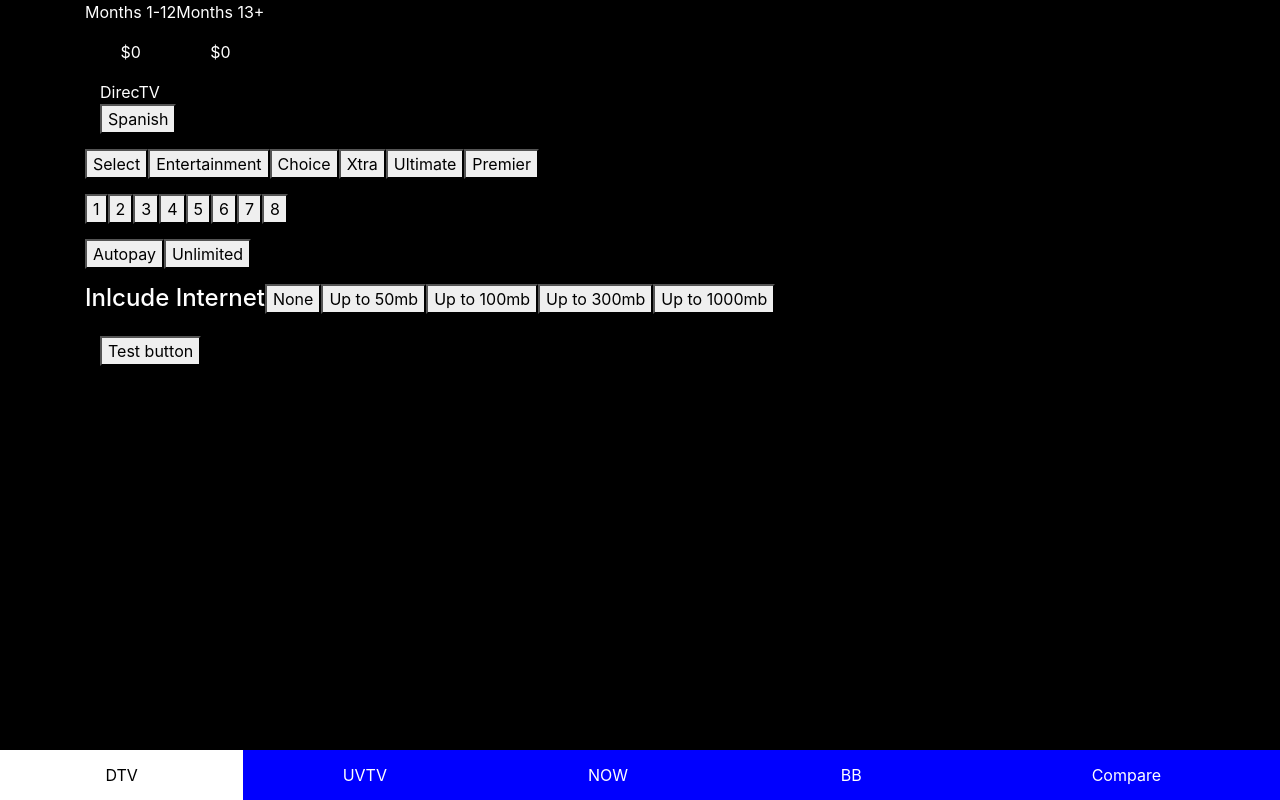
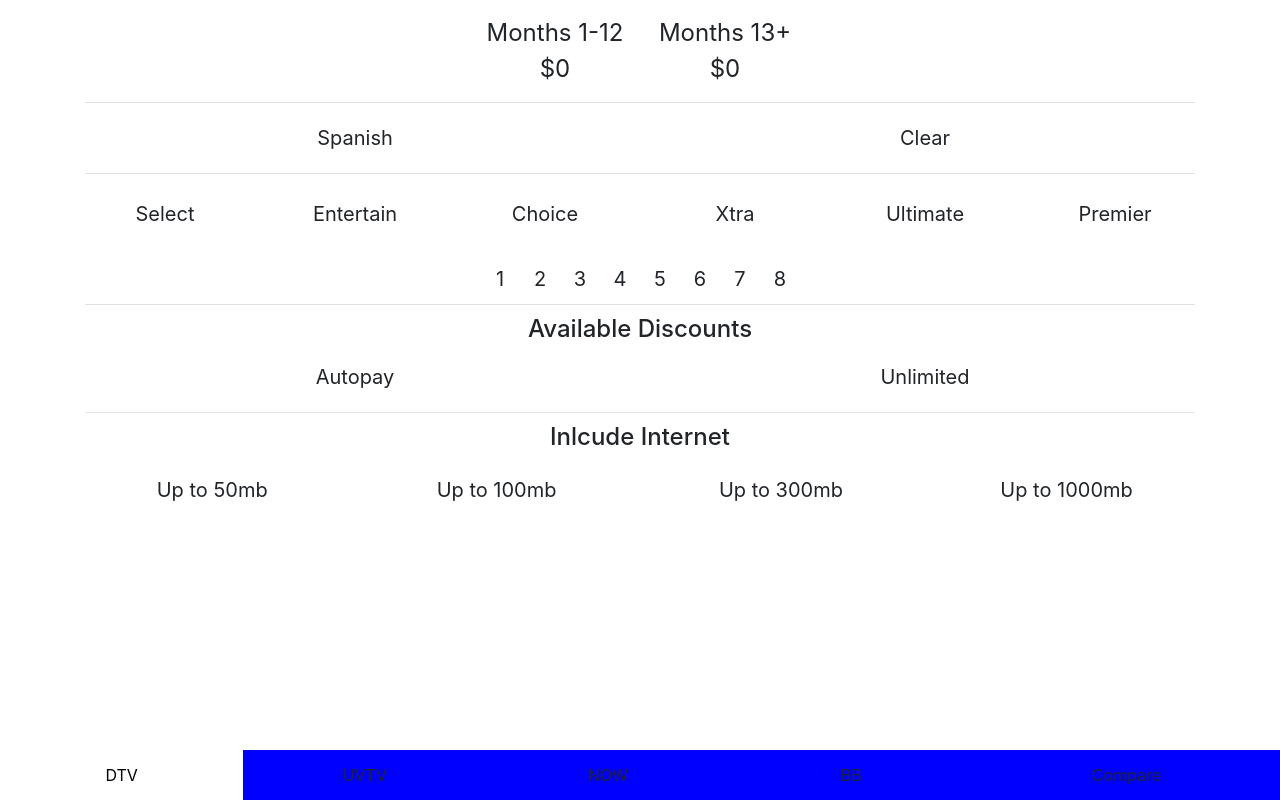
Before and after one commit to Bparsons0904/newPricing, an Angular app: page / in a window 1280 px wide. Built offline with nearby package versions, Linux system fonts and the light colour scheme.

Commit message:
Corrected tv and spanish selection bugs.  Base styling.

```diff
--- a/src/app/app.module.ts
+++ b/src/app/app.module.ts
@@ -8,6 +8,8 @@
 import { NotFoundComponent } from './components/not-found/not-found.component';
 import { NavBarComponent } from './components/nav-bar/nav-bar.component';
 import { MatTabsModule } from '@angular/material/tabs';
+import { MatButtonModule } from '@angular/material/button';
+import { MatDividerModule } from '@angular/material/divider';
 import { BrowserAnimationsModule } from '@angular/platform-browser/animations';
 import { PricingService } from './services/pricing.service';
 import { TvService } from './services/tv.service';
@@ -29,6 +31,8 @@
     AppRoutingModule,
     MatTabsModule,
     BrowserAnimationsModule,
+    MatDividerModule,
+    MatButtonModule,
   ],
   providers: [PricingService, TvService, DiscountsService, InternetService],
   bootstrap: [AppComponent]
--- a/src/app/components/compare/compare.component.css
+++ b/src/app/components/compare/compare.component.css
@@ -0,0 +1,3 @@
+.coming-soon {
+    margin-top: 25%;
+}
--- a/src/app/components/compare/compare.component.html
+++ b/src/app/components/compare/compare.component.html
@@ -1,3 +1,3 @@
-<p>
-  compare works!
-</p>
+<div class="coming-soon text-center">
+  <h3>Future Upgrade Coming Soon</h3>
+</div>
--- a/src/app/components/home/home.component.css
+++ b/src/app/components/home/home.component.css
@@ -11,26 +11,139 @@
     background-color: white;
 }
 
+.container {
+    padding: 0px;
+}
+
 .active {
     background-color: blue;
 }
 
 #packages {
-    margin-top: 15px;
+    margin-top: 10px;
 }
 
-#discounts {
-    margin-top: 15px;
-}
 
-#tv-selection {
-    margin-top: 15px;
-}
 
-#internet-selection {
-    margin-top: 15px;
-}
+
+
+
 
 #test {
     margin-top: 15px;
 }
+
+.button {
+    border-radius: 15px;
+}
+
+.pricing-tab {
+    /* background-color: #1254e9; */
+    padding: 5px;
+    margin-left: 10px;
+    margin-right: 10px;
+    min-width: 150px;
+}
+
+.pricing-tab p {
+    font-size: 1.5em;
+    margin-bottom: 0px;
+}
+
+.pricing {
+    margin-top: 10px;
+    margin-bottom: 10px;
+    display: flex;
+}
+
+.packages-tab {
+    /* background-color: #1254e9; */
+    padding: 10px;
+    margin-left: 2.5px;
+    margin-right: 2.5px;
+    min-width: 150px;
+    font-size: 1.25em;
+}
+
+.packages {
+    margin-top: 5px;
+    margin-bottom: 5px;
+    display: flex;
+}
+
+#tv-selection {
+    margin-top: 10px;
+}
+
+#tv {
+    /* margin-top: 5px;
+    margin-bottom: 5px; */
+    display: flex;
+}
+
+.tv-tab {
+    /* background-color: #1254e9; */
+    padding: 10px;
+    /* margin-left: 2.5px;
+    margin-right: 2.5px; */
+    width: 40px;
+    font-size: 1.25em;
+    border: none;
+}
+
+#discounts-selection {
+    margin-top: 10px;
+    margin-bottom: 10px;
+}
+
+#discounts {
+    display: flex;
+}
+
+.discounts-tab {
+    /* background-color: #1254e9; */
+    padding: 10px;
+    margin-left: 2.5px;
+    margin-right: 2.5px;
+    min-width: 150px;
+    font-size: 1.25em;
+}
+
+#internet-selection {
+    margin-top: 10px;
+}
+
+#internet {
+    margin-top: 5px;
+    margin-bottom: 5px;
+    /* display: flex; */
+}
+
+.internet-tab {
+    /* background-color: #1254e9; */
+    padding: 10px;
+    margin-left: 2.5px;
+    margin-right: 2.5px;
+    min-width: 150px;
+    font-size: 1.25em;
+}
+
+#control-selection {
+    margin-top: 10px;
+    margin-bottom: 10px;
+}
+
+/* #control {
+    margin-top: 5px;
+    margin-bottom: 5px;
+    display: flex;
+} */
+
+.control-tab {
+    /* background-color: #1254e9; */
+    padding: 10px;
+    margin-left: 2.5px;
+    margin-right: 2.5px;
+    min-width: 150px;
+    font-size: 1.25em;
+}
--- a/src/app/components/home/home.component.html
+++ b/src/app/components/home/home.component.html
@@ -1,60 +1,90 @@
 <div class="container">
-  <div class="row pricing">
-    <div class="pricing-tab">
+
+  <div class="row pricing-row">
+    <div class="pricing mx-auto">
+      <div class="pricing-tab button">
         <p class="text-center">Months 1-12</p>
         <p class="text-center">${{ pricingService.currentPackage.year1Pricing }}</p>
       </div>
-    <div class="pricing-tab">
+      <div class="pricing-tab button">
         <p class="text-center">Months 13+</p>
         <p class="text-center">${{ pricingService.currentPackage.year2Pricing }}</p>
       </div>
     </div>
+  </div>
+  <!-- End Pricing Row -->
+  <mat-divider></mat-divider>
 
-  <div *ngIf="currentService">
-    {{ currentService.name }} {{ type }}
+
+<div id="control-selection" class="mx-auto">
+  <div class="row">
+    <div *ngIf="activeServiceType != 'tv'" class="mx-auto">
+      <div (click)="bundleServices()" id="bundle" class="control-tab button text-center">Bundle</div>
+    </div>
+    <div *ngIf="activeServiceType == 'tv'"  class="mx-auto">
+      <div (click)="spanishSelect()" id="spanish" [ngClass]="{'active': pricingService.currentPackage.tv.spanish}" class="control-tab button text-center">Spanish</div>
+    </div>
+    <div class="mx-auto">
+      <div (click)="clearBundle()" id="clear" class="control-tab button text-center">Clear</div>
+    </div>
+  </div>
 </div>
 
-  <div *ngIf="activeServiceType != 'tv'">
-    <button (click)="bundleServices()" id="bundle">Bundle</button>
-  </div>
-  <div *ngIf="activeServiceType == 'tv'">
-    <button (click)="spanishSelect()" id="spanish" [ngClass]="{'active': pricingService.spanishSelected}">Spanish</button>
-  </div>
 
+  <mat-divider></mat-divider>
   <!-- <div class="row" *ngIf="tempPackage">
     <p>Temp Package Price</p>
     {{ tempPackage.tv.base }}
   </div> -->
 
   <div id="packages" class="row" *ngIf="currentService">
-    <div *ngFor="let package of currentService.packages">
-      <button (click)=selectPackage(package) id="{{ package[0] }}" class="packages">{{ package[0] }}</button>
+    <div *ngFor="let package of currentService.packages" class="packages mx-auto">
+      <div (click)=selectPackage(package) id="{{ package[0] }}" class="packages-tab button text-center">{{ package[0] }}</div>
     </div>
   </div>
 
   <div id="tv-selection" class="row">
-    <div *ngFor="let tv of maxTV">
-      <button (click)=selectNumberOfTvs(tv) id="tv{{ tv }}" class="tvs">{{ tv }}</button>
+    <div id="tv" class="mx-auto">
+      <div class="" *ngFor="let tv of maxTV">
+        <div (click)=selectNumberOfTvs(tv) id="tv{{ tv }}" class="tv-tab text-center">{{ tv }}</div>
+      </div>
     </div>
   </div>
 
-  <div id="discounts" class="row" *ngIf="currentService">
-    <div *ngFor="let discount of currentService.discounts">
-      <button (click)=selectDiscount(discount) id="{{ discount[0] }}" class="discounts">{{ discount[0] }}</button>
+  <mat-divider></mat-divider>
+
+  <div id="discounts-selection" *ngIf="currentService">
+    <div class="row">
+      <div class="text-center mx-auto">
+        <h4 id="include-internet">Available Discounts</h4>
+      </div>
+    </div>
+    <div class="row">
+      <div *ngFor="let discount of currentService.discounts" id="discounts" class="mx-auto">
+        <div (click)=selectDiscount(discount) id="{{ discount[0] }}" class="discounts-tab button text-center">{{ discount[0] }}</div>
       <!-- <button (click)=selectDiscount(discount) [ngClass]="{'active': discount[3]==true}">{{ discount[0] }}</button> -->
       </div>
     </div>
 
-    <div *ngIf="activeServiceType == 'tv' || activeServiceType == 'stream'" id="internet-selection" class="row">
-      <div>
-        <h4>Inlcude Internet</h4>
   </div>
-      <div *ngFor="let package of pricingService.internetPackages.packages">
-        <button (click)=selectInternet(package) id="{{ package[0] }}" class="internet">{{ package[0] }}</button>
+
+  <mat-divider></mat-divider>
+
+  <div *ngIf="activeServiceType == 'tv' || activeServiceType == 'stream'" id="internet-selection">
+    <div class="row">
+      <div class="text-center mx-auto">
+        <h4 *ngIf="!pricingService.currentPackage.internet.selected" id="include-internet">Inlcude Internet</h4>
+        <h4 *ngIf="pricingService.currentPackage.internet.selected" (click)="removeInternet()" id="clear-internet">Remove Internet</h4>
+      </div>
+    </div>
+    <div class="row">
+      <div *ngFor="let package of  pricingService.internetPackages.packages" id="internet" class="mx-auto">
+        <div (click)=selectInternet(package) id="{{ package[0] }}" class="internet-tab button text-center">{{ package[0] }}</div>
+      </div>
     </div>
   </div>
 
-  <button id="test" (click)=testButton()>Test button</button>
+  <!-- <button id="test" (click)=testButton()>Test button</button> -->
   <!-- <div class="jeffjiv">
     <p class="patrica">
       Jeff and Patrica have 3 kids and 32 1/2 cats , along with 24 dogs. People often forget about their 10,934 goats. Jeff's dad comes to Jeff and Patrica's house and says"Hey Patrica, how are you?" Patrica replies"Good!How about you,Dad? do you know when mom is getting here.""
--- a/src/app/components/home/home.component.ts
+++ b/src/app/components/home/home.component.ts
@@ -2,11 +2,9 @@
 import { Package } from '../../models/Package';
 
 import { PricingService } from '../../services/pricing.service';
-import { TvService } from '../../services/tv.service';
-import { DiscountsService } from '../../services/discounts.service';
-import { InternetService } from '../../services/internet.service';
-import { Observable } from 'rxjs';
-import { element } from 'protractor';
+// import { TvService } from '../../services/tv.service';
+// import { DiscountsService } from '../../services/discounts.service';
+// import { InternetService } from '../../services/internet.service';
 
 @Component({
   selector: 'app-home',
@@ -26,9 +24,9 @@
 
   constructor(
     private pricingService: PricingService,
-    private tvService: TvService,
-    private discountsService: DiscountsService,
-    private internetService: InternetService,
+    // private tvService: TvService,
+    // private discountsService: DiscountsService,
+    // private internetService: InternetService,
   ) {
     // this.package1 = {
     //   name: "test1",
@@ -99,7 +97,7 @@
     } else {
       this.pricingService.setInternetPackage(selectedPackage)
     }
-    const array = document.querySelectorAll('.packages');
+    const array = document.querySelectorAll('.packages-tab');
     for (let i = 0; i < array.length; i++) {
       const element = array[i];
       element.classList.remove('active')
@@ -113,16 +111,12 @@
       if (numberOfTvs === 3) {
         this.pricingService.setNumberOfTvs(2);
       } else {
-        null
+        this.pricingService.setNumberOfTvs(1);
       }
     } else {
-      if (numberOfTvs >= 2) {
-        this.pricingService.setNumberOfTvs(numberOfTvs);
-      } else {
-        null
-      }
+      this.pricingService.setNumberOfTvs(numberOfTvs);
     }
-    const array = document.querySelectorAll('.tvs');
+    const array = document.querySelectorAll('.tv-tab');
     for (let i = 0; i < array.length; i++) {
       const element = array[i];
       element.classList.remove('active')
@@ -133,15 +127,22 @@
     }
   }
 
+  removeInternet(): void {
+    this.pricingService.currentPackage.internet.selected = !this.pricingService.currentPackage.internet.selected;
+    this.selectInternet(['None', 0, 0, 0]);
+  }
+
   selectInternet(internetPackage): void {
     this.pricingService.setInternetPackage(internetPackage);
-    const array = document.querySelectorAll('.internet');
+    const array = document.querySelectorAll('.internet-tab');
     for (let i = 0; i < array.length; i++) {
       const element = array[i];
       element.classList.remove('active')
     }
-    const element = document.getElementById(internetPackage[0]);
-    element.classList.add('active')
+    if (internetPackage[1] > 0) {
+      const element = document.getElementById(internetPackage[0]);
+      element.classList.add('active')
+    }
   }
 
   bundleServices(): void {
@@ -166,6 +167,32 @@
     this.pricingService.setSpanishPackage();
   }
 
+  clearBundle(): void {
+    this.pricingService.resetPackages();
+    // let element = document.getElementById('bundle');
+    // element.classList.remove('active')
+    let array = document.querySelectorAll('.internet-tab');
+    for (let i = 0; i < array.length; i++) {
+      const element = array[i];
+      element.classList.remove('active')
+    }
+    array = document.querySelectorAll('.tv-tab');
+    for (let i = 0; i < array.length; i++) {
+      const element = array[i];
+      element.classList.remove('active')
+    }
+    array = document.querySelectorAll('.packages-tab');
+    for (let i = 0; i < array.length; i++) {
+      const element = array[i];
+      element.classList.remove('active')
+    }
+    array = document.querySelectorAll('.discount-tab');
+    for (let i = 0; i < array.length; i++) {
+      const element = array[i];
+      element.classList.remove('active')
+    }
+  }
+
   testButton() {
     console.log("Test Button");
     console.log(this.pricingService.currentPackage.internet.bundled);
--- a/src/app/services/internet.service.ts
+++ b/src/app/services/internet.service.ts
@@ -12,7 +12,7 @@
     this.internet = {
       name: 'Broadband Internet',
       type: 'internet',
-      packages: [['None', 0, 0, 0], ['Up to 50mb', 50, 20, 10], ['Up to 100mb', 60, 20, 10], ['Up to 300mb', 80, 20, 10], ['Up to 1000mb', 100, 20, 10]],
+      packages: [['Up to 50mb', 50, 20, 10], ['Up to 100mb', 60, 20, 10], ['Up to 300mb', 80, 20, 10], ['Up to 1000mb', 100, 20, 10]],
     }
   }
 }
--- a/src/app/services/pricing.service.ts
+++ b/src/app/services/pricing.service.ts
@@ -11,7 +11,6 @@
 export class PricingService {
 
   initComplete: boolean = false;
-  spanishSelected: boolean = false;
 
   private currentService = new BehaviorSubject<any>(null);
   castCurrentService = this.currentService.asObservable();
@@ -83,6 +82,8 @@
   }
 
   resetPackages(): void {
+    console.log("reset ran");
+
     this.currentPackage = {
       name: 'currentPackage',
       tv: {
@@ -119,8 +120,8 @@
   }
 
   setSpanishPackage(): void {
-    this.spanishSelected = !this.spanishSelected;
-    if (this.spanishSelected) {
+    this.currentPackage.tv.spanish = !this.currentPackage.tv.spanish;
+    if (this.currentPackage.tv.spanish) {
       if (this.currentPackage.tv.tvType === 'DirecTV') {
         this.setService('dtv-spanish-select');
       } else {
@@ -150,6 +151,7 @@
         this.currentPackage.tv.tvType = this.tvService.directvSpanish.name;
         this.perTVCost = this.tvService.directvSpanish.perTVCost;
         this.currentPackage.internet.bundled = true;
+        this.currentPackage.tv.spanish = true;
         break;
       case 'uvtv-select':
         this.resetPackages();
@@ -164,6 +166,7 @@
         this.currentPackage.tv.tvType = this.tvService.uverseSpanish.name;
         this.perTVCost = this.tvService.uverseSpanish.perTVCost;
         this.currentPackage.internet.bundled = true;
+        this.currentPackage.tv.spanish = true;
         break;
       case 'now-select':
         this.resetPackages();
@@ -246,7 +249,7 @@
   }
 
   setInternetPackage(internetPackage: any[]): void {
-    if (internetPackage[1] <= 0) {
+    if (internetPackage[1] > 0) {
       this.currentPackage.internet.selected = true;
     } else {
       this.currentPackage.internet.selected = false;
--- a/src/app/services/tv.service.ts
+++ b/src/app/services/tv.service.ts
@@ -20,7 +20,7 @@
       type: 'tv',
       maxTV: 8,
       perTVCost: 7,
-      packages: [['Select', 78, 38], ['Entertainment', 90, 45], ['Choice', 105, 55], ['Xtra', 117, 57], ['Ultimate', 128, 63], ['Premier', 181, 66]],
+      packages: [['Select', 78, 38], ['Entertain', 90, 45], ['Choice', 105, 55], ['Xtra', 117, 57], ['Ultimate', 128, 63], ['Premier', 181, 66]],
       discounts: [['Autopay', 5, 0],['Unlimited', 0, 15]],
     }
 
--- a/src/styles.css
+++ b/src/styles.css
@@ -1,6 +1,6 @@
 @import "~@angular/material/prebuilt-themes/indigo-pink.css";
 
 body {
-    background-color: #000000!important;
-    color: #ffffff!important;
+    /* background-color: #000000!important;
+    color: #ffffff!important; */
 }
```
Lines whose indentation alone changed are shown as unchanged.
